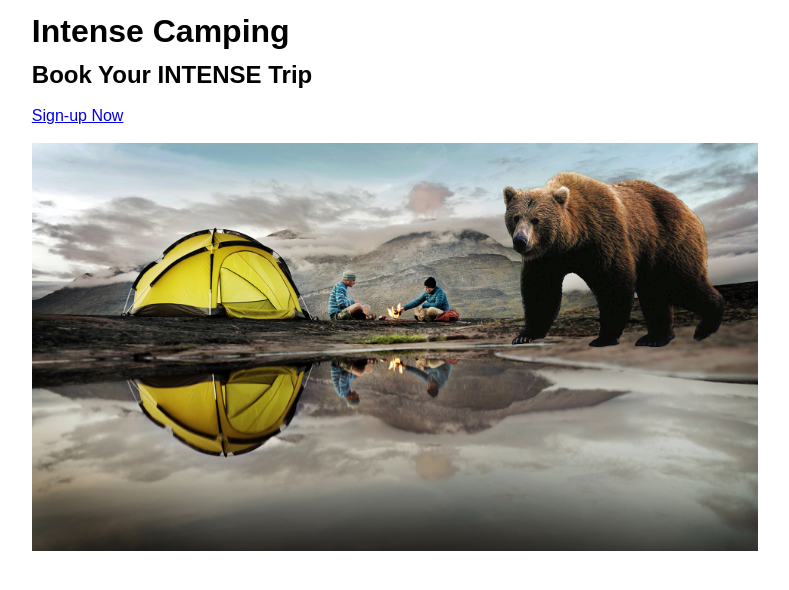
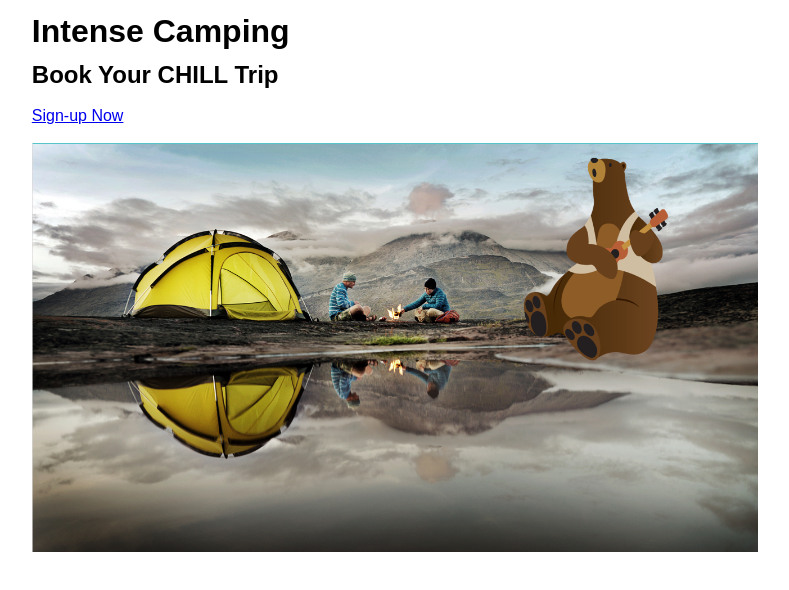
Before and after one commit to vfasure/intense-camping, a Next.js app: page / in a window 1280 px wide. Shown: the top 590 px of the page, without its empty margins (245-1034 px from the left). Built offline with nearby package versions, Linux system fonts and the light colour scheme.

Commit message:
cooling down the intensity

```diff
--- a/pages/index.js
+++ b/pages/index.js
@@ -3,7 +3,7 @@ import Head from 'next/head'
 import Link from 'next/link'
 
 export default () => {
-  const intensity = 'intense'
+  const intensity = 'chill'
 
   return (
     <div className="root">
```
